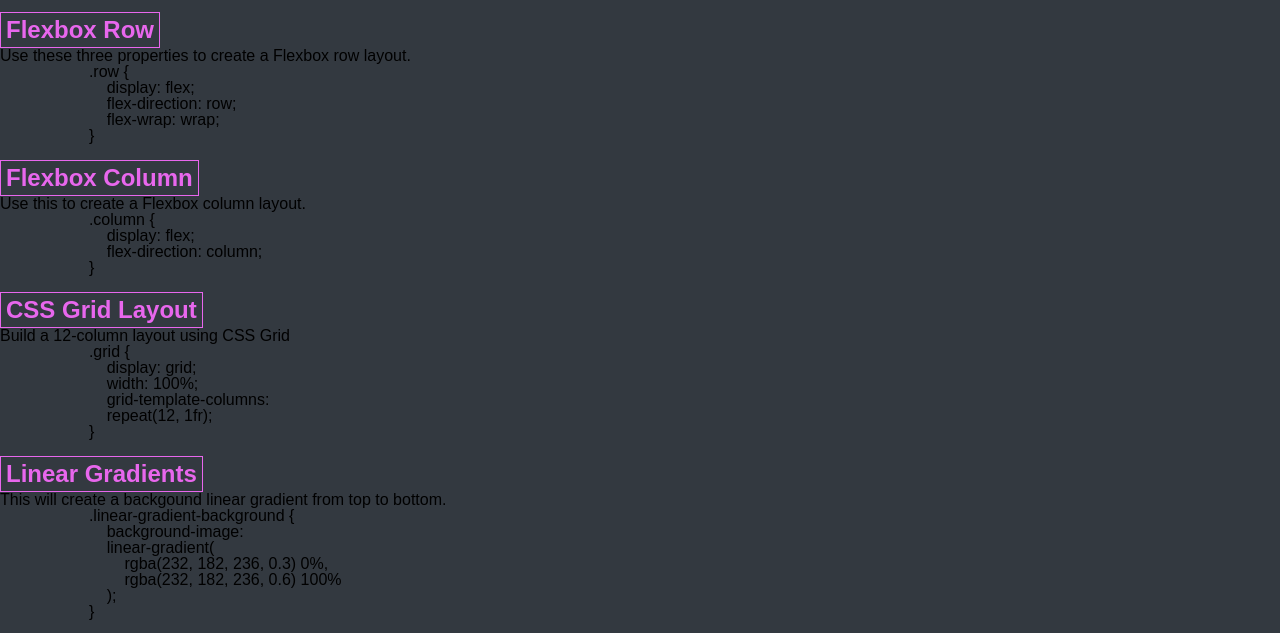
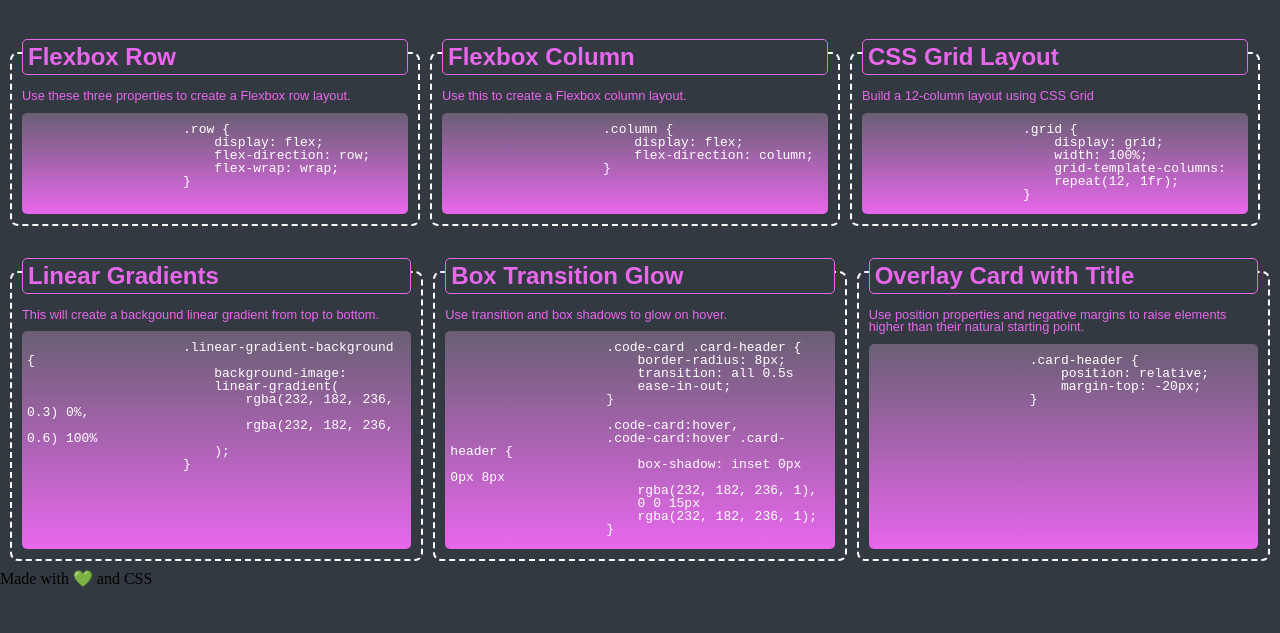
Before and after one commit to Lorenzo-Olivar/Zo-s-CSS-Quick-Guide, a plain HTML site: page index.html in a window 1280 px wide. Shown: the part 117-750 px from the top of the page. Drawn offline with Linux system fonts and the light colour scheme.

Commit message:
added to the css style file

```diff
--- a/Assets/css/style.css
+++ b/Assets/css/style.css
@@ -24,21 +24,71 @@ header h1 {
     line-height: 1.5;
 }
 
-article h2 {
+article {
+    margin: 5px;
+    display: flex;
+    flex-direction: row;
+    flex-wrap: wrap;
+}
+
+figure {
+    border: 2px dashed white;
+    flex: 1 0 0;
+    padding: 10px;
+    min-width: 30%;
+    margin: 40px 5px 5px 5px;
+    display: flex;
+    flex-direction: column;
+    border-radius: 8px;
+}
+
+p {
+    color: rgb(232, 103, 237);
+    font-size: 80%;
+    margin: 5px 0px 10px 0px;
+}
+
+pre {
+    color: white;
+    font-family: monospace;
+    font-size: 100%;
+    white-space: pre-wrap;
+    padding: 10px 5px 0px 5px;
+    height: 100%;
+    border-radius: 5px;
+    background-image: linear-gradient(rgba(232, 182, 236, 0.3) 0%, rgb(232, 103, 237) 100%);
+    user-select: all;
+}
+
+h2 {
     font-size: 150%;
-    color: #e867ed;
+    color: rgb(232, 103, 237);
     font-weight: bold;
     padding: 5px;
-    display: inline-block;
     border-style: solid;
     border-width: 1px;
+    position: relative;
+    margin-top: -25px;
+    margin-bottom: 10px;
+    border-radius: 5px;
 }
 
+figure, h2 {
+    transition: all 0.5s ease-in-out;
+}
+
+figure:hover, figure:hover h2 {
+    box-shadow: inset 0px 0px 8px rgba(232, 182, 236, 1), 0 0 15px rgba(232, 182, 236, 1);
+}
 /*-- Media Queries --*/
 
 @media screen and (max-width: 992px) {
     .instructions p {
         margin: 0px 60px 15px 60px;
+    }
+
+    figure {
+        min-width: 32%;
     }
 }
 
@@ -46,4 +96,8 @@ article h2 {
     .instructions p {
         margin: 0px 25px 15px 25px;
     }
+
+    figure {
+        min-width: 50%;
+    }
 }
```
